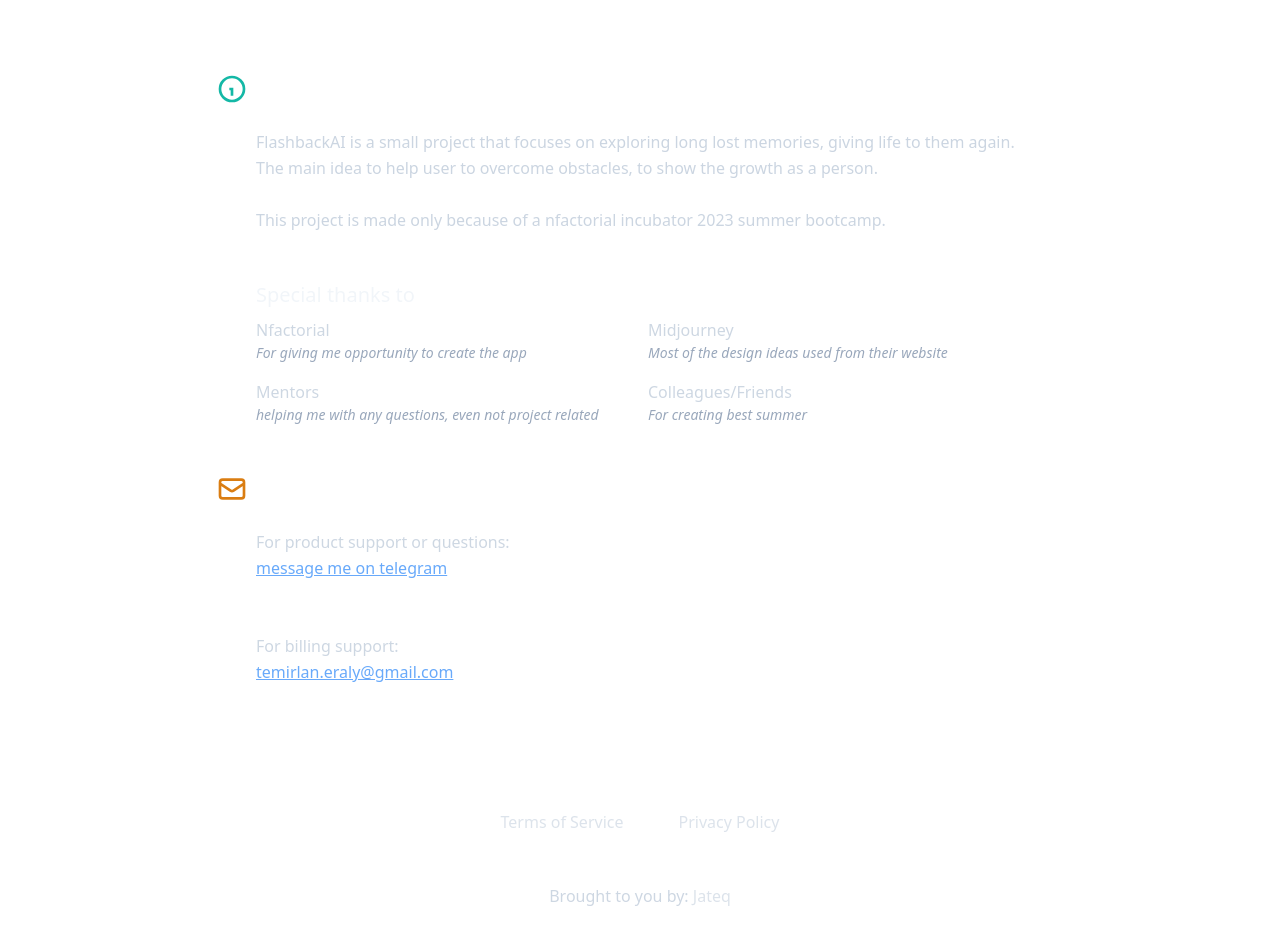
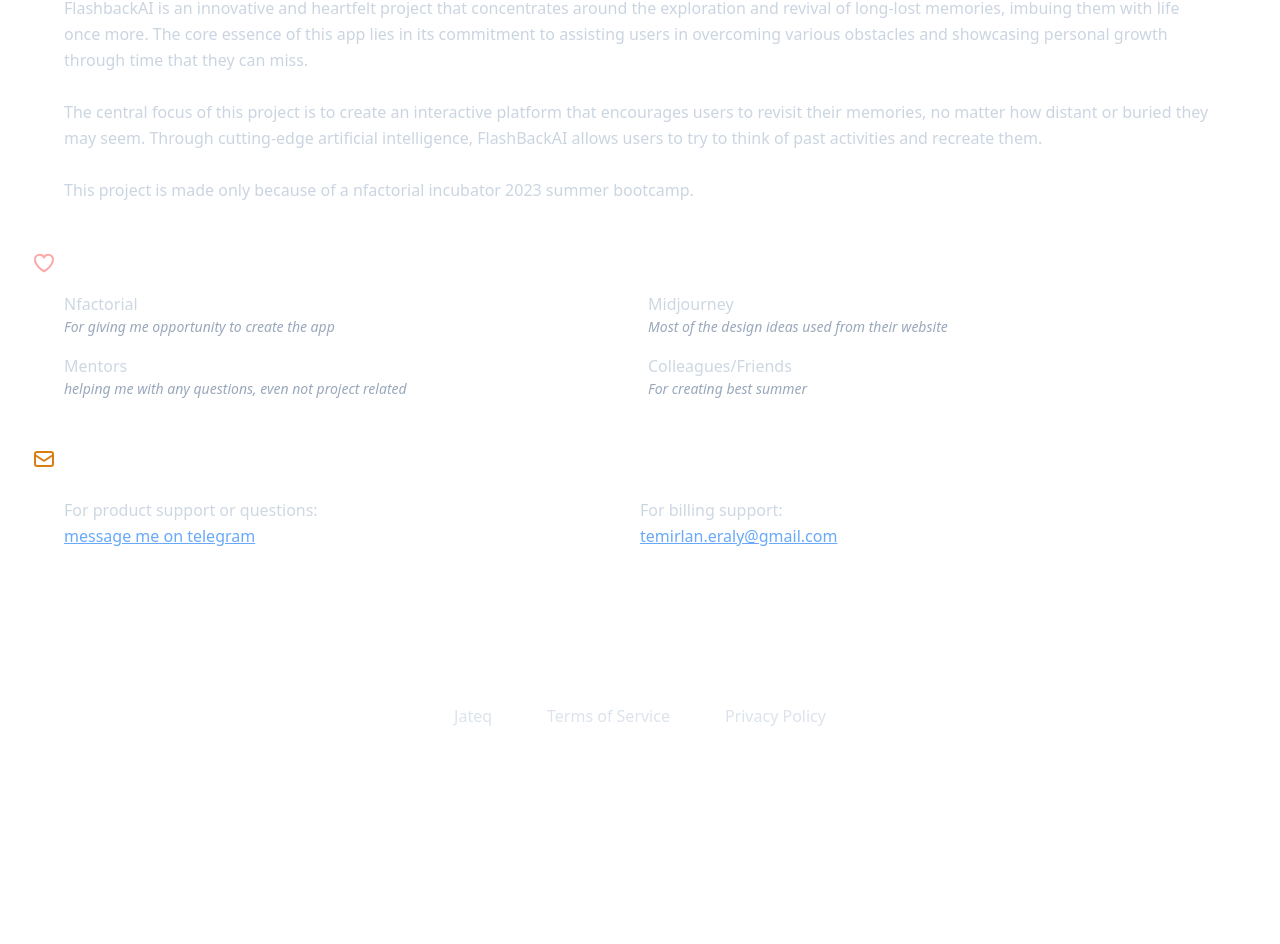
Before and after one commit to Jateq/flashback-ai, a Next.js app: page / in a window 1280 px wide. Shown: the part 1798-2742 px from the top of the page. After the commit the page ends 2591 px from the top, so only its background shows below. Built offline with nearby package versions, Linux system fonts and the light colour scheme; no server answers.

Commit message:
elim of free spaces

```diff
--- a/components/layout/aboutit.jsx
+++ b/components/layout/aboutit.jsx
@@ -1,11 +1,11 @@
 import React from 'react';
 
 const AboutSection = () => (
-    <div className="relative mx-auto flex w-full max-w-4xl flex-col gap-16 overflow-hidden p-8 leading-relaxed text-blue-100 max-md:mt-16 md:p-16">
+    <div className="relative mx-auto flex w-full max-w-[1300px] flex-col gap-16 overflow-hidden  leading-relaxed text-blue-100 max-md:mt-16 md:p-16">
         <section id="" className="flex flex-col gap-12 text-slate-300">
             <div id="about" className="absolute top-0 max-md:-top-16"></div>
             <div>
-                <h1 className="relative flex text-3xl leading-none text-white">
+                <h1 className="relative flex text-4xl leading-none text-white">
                     <svg
                         xmlns="http://www.w3.org/2000/svg"
                         fill="none"
@@ -13,18 +13,30 @@ const AboutSection = () => (
                         strokeWidth="2"
                         stroke="currentColor"
                         aria-hidden="true"
-                        height="32"
+                        height="37"
                         className="right-full mr-2 text-teal-500 md:absolute"
                     >
-                        <path d="M13 16h-1v-4h-2m1-4h.02M21 12a9 9 0 11-18 0 9 9 0 0118 0z"></path>
+                        <path stroke-linecap="round" stroke-linejoin="round" d="M11.25 11.25l.041-.02a.75.75 0 011.063.852l-.708 2.836a.75.75 0 001.063.853l.041-.021M21 12a9 9 0 11-18 0 9 9 0 0118 0zm-9-3.75h.008v.008H12V8.25z"></path>
                     </svg>
                     About it
                 </h1>
                 <br />
                 <p>
-                    FlashbackAI is a small project that focuses on exploring long lost memories,
-                    giving life to them again. The main idea to help user to overcome obstacles, to show
-                    the growth as a person.
+                    FlashbackAI is an innovative and heartfelt
+                    project that concentrates around the exploration
+                    and revival of long-lost memories, imbuing them with
+                    life once more. The core essence of this app lies
+                    in its commitment to assisting users in overcoming
+                    various obstacles and showcasing personal growth through time
+                    that they can miss.
+                </p>
+                <br />
+                <p>
+                    The central focus of this project is to create an interactive
+                    platform that encourages users to revisit their memories,
+                    no matter how distant or buried they may seem. Through cutting-edge
+                    artificial intelligence, FlashBackAI allows
+                    users to try to think of past activities and recreate them.
                 </p>
                 <br />
                 <p>
@@ -35,7 +47,21 @@ const AboutSection = () => (
             <div id="team" className="flex flex-col gap-12 opacity-95">
 
                 <div id="thanks">
-                    <h2 className="mb-2 text-xl text-slate-100">Special thanks to</h2>
+                    <h1 className="relative mb-4 flex text-2xl leading-none text-white">
+                        <svg
+                            xmlns="http://www.w3.org/2000/svg"
+                            fill="none"
+                            viewBox="0 0 24 24"
+                            strokeWidth="2"
+                            stroke="currentColor"
+                            aria-hidden="true"
+                            height="24"
+                            className="right-full mr-2 text-red-300 md:absolute"
+                        >
+                            <path stroke-linecap="round" stroke-linejoin="round" d="M21 8.25c0-2.485-2.099-4.5-4.688-4.5-1.935 0-3.597 1.126-4.312 2.733-.715-1.607-2.377-2.733-4.313-2.733C5.1 3.75 3 5.765 3 8.25c0 7.22 9 12 9 12s9-4.78 9-12z"></path>
+                        </svg>
+                        Special Thanks to
+                    </h1>
                     <div className="grid grid-cols-1 gap-4 md:grid-cols-2">
                         <div>
                             <h3 className="font-medium">Nfactorial</h3>
@@ -60,7 +86,7 @@ const AboutSection = () => (
                 <section className="relative flex flex-col gap-8 text-slate-300">
                     <div id="contact" className="absolute max-md:-top-16"></div>
                     <div>
-                        <h1 className="relative flex text-3xl leading-none text-white">
+                        <h1 className="relative flex text-2xl leading-none text-white">
                             <svg
                                 xmlns="http://www.w3.org/2000/svg"
                                 fill="none"
@@ -68,7 +94,7 @@ const AboutSection = () => (
                                 strokeWidth="2"
                                 stroke="currentColor"
                                 aria-hidden="true"
-                                height="32"
+                                height="24"
                                 className="right-full mr-2 text-amber-600 md:absolute"
                             >
                                 <path d="M3 8l7.89 5.26a2 2 0 002.22 0L21 8M5 19h14a2 2 0 002-2V7a2 2 0 00-2-2H5a2 2 0 00-2 2v10a2 2 0 002 2z"></path>
@@ -76,28 +102,33 @@ const AboutSection = () => (
                             Contact
                         </h1>
                         <br />
+                        <div className='grid grid-cols-2 '>
                             <div>
                                 <p>
                                     For product support or questions: </p>
                                 <a href="https://t.me/jateq" className="text-blue-400 underline hover:underline-offset-2">
                                     message me on telegram
                                 </a>{' '}
-
                             </div>
-                        <br />
-                        <br />
                             <div>
                                 <p className="">For billing support:</p>
                                 <a href="mailto:temirlan.eraly@gmail.com" className="text-blue-400 underline transition-all hover:underline-offset-2">
                                     temirlan.eraly@gmail.com
                                 </a>
                             </div>
+
+                        </div>
                         <br />
 
                     </div>
                 </section>
 
-                <section className="flex justify-center gap-[55px] mt-[50px]">
+                <section className="flex justify-center gap-[55px] mt-[80px]">
+                    <p>
+                        <a className="underline-offset-2 opacity-70 hover:underline" href="https://www.instagram.com/jateq_/">
+                            Jateq
+                        </a>
+                    </p>
                     <p>
                         <a className="underline-offset-2 opacity-70 hover:underline" href="/terms-of-service">
                             Terms of Service
@@ -111,17 +142,10 @@ const AboutSection = () => (
                         </a>
 
                     </p>
+
                 </section>
 
-                <section className="flex justify-center gap-8 ">
-                    <p> Brought to you by:{" "}
-                        <a className="underline-offset-2 opacity-70 hover:underline" href="https://www.instagram.com/jateq_/">
-                            Jateq
-                        </a>
-                    </p>
 
-
-                </section>
             </div>
         </section >
     </div>
--- a/components/layout/cont.jsx
+++ b/components/layout/cont.jsx
@@ -12,7 +12,7 @@ const Cont = () => {
   };
 
   return (
-    <main className="mt-[250px] mb-[70px] flex justify-center items-center gap-[100px]">
+    <main className="mt-[130px] mb-[50px] flex justify-center items-center gap-[100px]">
       <Card
         image={"/one.jpg"}
         title={"Create Twin"}
--- a/components/layout/mybutton.jsx
+++ b/components/layout/mybutton.jsx
@@ -5,13 +5,13 @@ const MyButton = () => {
   const [clicked, setClicked] = useState(false);
 
   const handleClick = () => {
-    const screenHeight = window.innerHeight+100;
+    const screenHeight = window.innerHeight-36;
     window.scrollTo({ top: screenHeight, behavior: 'smooth' });
     setClicked(true);
   };
 
   return (
-    <div className={`mt-[410px] sticky bottom-4 left-1/2 transform -translate-x-1/2 }`}>
+    <div className={`mt-[400px] sticky bottom-4  }`}>
       <button
         className="flex justify-center items-center w-fit font-medium basis-1 p-2 px-5 min-w-max text-sm text-center hover:!text-[#09073a] hover:bg-opacity-100 active:bg-opacity-90 hover:outline-white/80 outline rounded-full hover:outline-offset-4 active:outline-offset-2 backdrop-blur-sm transition-all md:text-base outline-white/80 aspect-square bg-slate-800/20 hover:bg-slate-700/50"
         onClick={handleClick}
```
Lines whose indentation alone changed are shown as unchanged.
